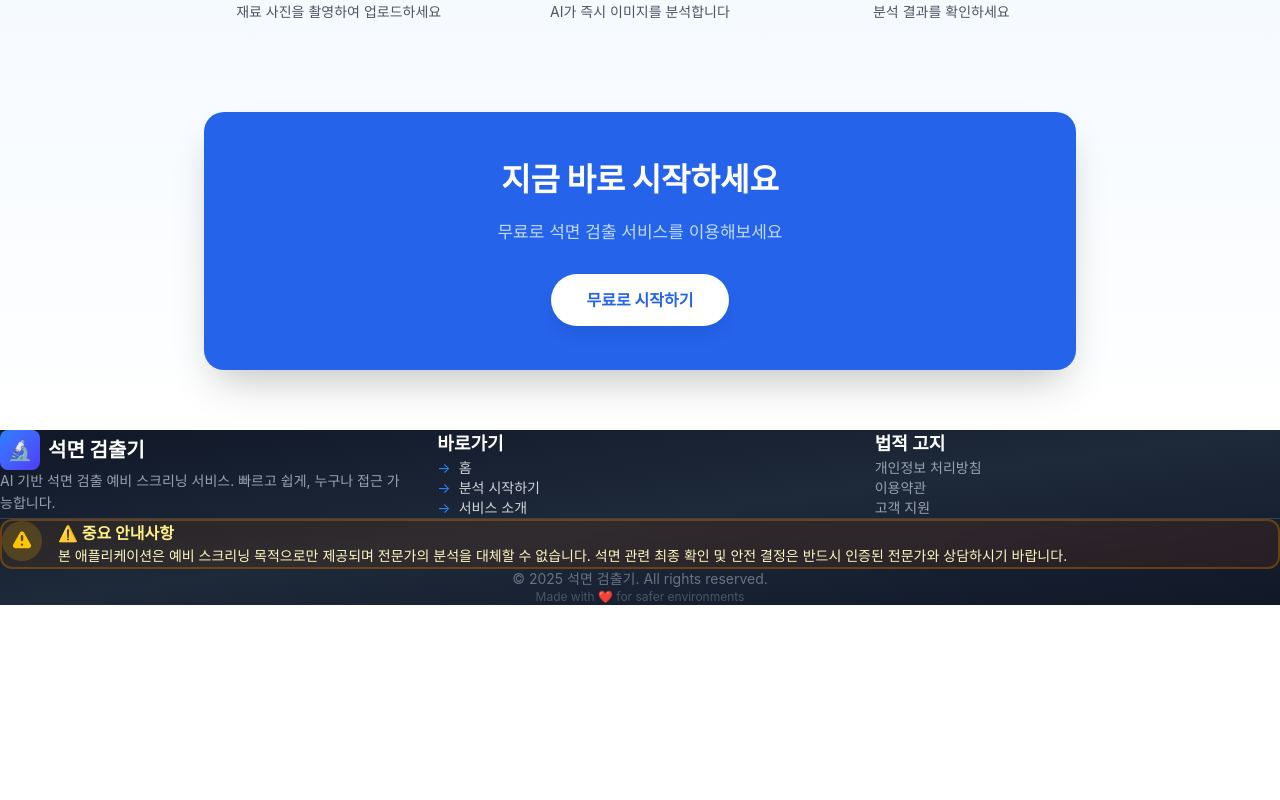
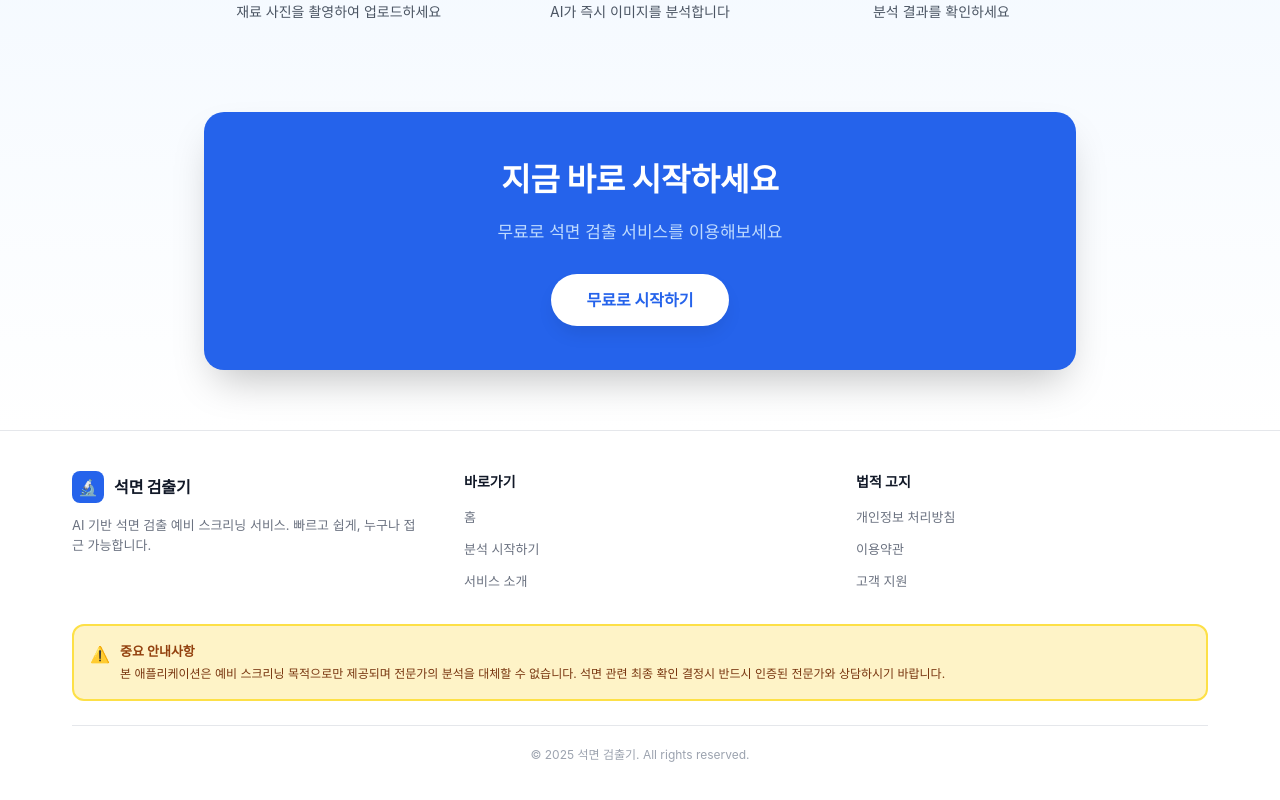
Before and after one commit to Kicklani/asbestos_FE, a React (Vite) app: page / in a window 1280 px wide. Shown: the part 958-1758 px from the top of the page. Before the commit the page ends 1563 px from the top, so only its background shows below. Built offline with nearby package versions, Linux system fonts and the light colour scheme.

Commit message:
✨ feat: Footer 디자인 수정

```diff
--- a/src/components/layout/Footer.tsx
+++ b/src/components/layout/Footer.tsx
@@ -1,92 +1,252 @@
-import React from 'react';
-import { Link } from 'react-router-dom';
+import React from "react";
+import { Link } from "react-router-dom";
 
 export const Footer: React.FC = () => {
-  const currentYear = new Date().getFullYear();
-
   return (
-    <footer className="bg-gradient-to-br from-gray-900 via-gray-800 to-gray-900 text-gray-300 mt-auto">
-      <div className="container mx-auto px-4 py-12">
-        <div className="grid grid-cols-1 md:grid-cols-3 gap-8">
-          {/* About Section */}
+    <footer
+      style={{
+        background: "white",
+        borderTop: "1px solid #e5e7eb",
+        width: "100%",
+        display: "flex",
+        justifyContent: "center",
+        marginTop: "auto",
+      }}
+    >
+      <div style={{ width: "100%", maxWidth: "1200px", padding: "40px 32px" }}>
+        <div
+          style={{
+            display: "grid",
+            gridTemplateColumns: "repeat(auto-fit, minmax(200px, 1fr))",
+            gap: "40px",
+            marginBottom: "32px",
+          }}
+        >
+          {/* 브랜드 섹션 */}
           <div>
-            <div className="flex items-center gap-2 mb-4">
-              <div className="w-10 h-10 bg-gradient-to-br from-blue-500 to-indigo-600 rounded-lg flex items-center justify-center">
-                <span className="text-white font-bold text-xl">🔬</span>
+            <div
+              style={{
+                display: "flex",
+                alignItems: "center",
+                gap: "10px",
+                marginBottom: "12px",
+              }}
+            >
+              <div
+                style={{
+                  width: "32px",
+                  height: "32px",
+                  background: "#2563eb",
+                  borderRadius: "8px",
+                  display: "flex",
+                  alignItems: "center",
+                  justifyContent: "center",
+                }}
+              >
+                <span style={{ fontSize: "16px" }}>🔬</span>
               </div>
-              <h3 className="text-white font-bold text-xl">석면 검출기</h3>
+              <span
+                style={{
+                  fontSize: "16px",
+                  fontWeight: "900",
+                  color: "#111827",
+                }}
+              >
+                석면 검출기
+              </span>
             </div>
-            <p className="text-sm text-gray-400 leading-relaxed">
-              AI 기반 석면 검출 예비 스크리닝 서비스.
-              빠르고 쉽게, 누구나 접근 가능합니다.
+            <p
+              style={{ fontSize: "13px", color: "#6b7280", lineHeight: "1.6" }}
+            >
+              AI 기반 석면 검출 예비 스크리닝 서비스. 빠르고 쉽게, 누구나 접근
+              가능합니다.
             </p>
           </div>
 
-          {/* Quick Links */}
+          {/* 바로가기 */}
           <div>
-            <h3 className="text-white font-semibold text-lg mb-4">바로가기</h3>
-            <ul className="space-y-3">
+            <h3
+              style={{
+                fontSize: "14px",
+                fontWeight: "700",
+                color: "#111827",
+                marginBottom: "12px",
+              }}
+            >
+              바로가기
+            </h3>
+            <ul
+              style={{
+                listStyle: "none",
+                padding: 0,
+                margin: 0,
+                display: "flex",
+                flexDirection: "column",
+                gap: "8px",
+              }}
+            >
               <li>
-                <Link to="/" className="text-sm hover:text-blue-400 transition-colors flex items-center gap-2 group">
-                  <span className="text-blue-500 group-hover:translate-x-1 transition-transform">→</span>
+                <Link
+                  to="/"
+                  style={{
+                    fontSize: "13px",
+                    color: "#6b7280",
+                    textDecoration: "none",
+                  }}
+                  onMouseOver={(e) => (e.currentTarget.style.color = "#2563eb")}
+                  onMouseOut={(e) => (e.currentTarget.style.color = "#6b7280")}
+                >
                   홈
                 </Link>
               </li>
               <li>
-                <Link to="/analysis" className="text-sm hover:text-blue-400 transition-colors flex items-center gap-2 group">
-                  <span className="text-blue-500 group-hover:translate-x-1 transition-transform">→</span>
+                <Link
+                  to="/analysis"
+                  style={{
+                    fontSize: "13px",
+                    color: "#6b7280",
+                    textDecoration: "none",
+                  }}
+                  onMouseOver={(e) => (e.currentTarget.style.color = "#2563eb")}
+                  onMouseOut={(e) => (e.currentTarget.style.color = "#6b7280")}
+                >
                   분석 시작하기
                 </Link>
               </li>
               <li>
-                <Link to="/about" className="text-sm hover:text-blue-400 transition-colors flex items-center gap-2 group">
-                  <span className="text-blue-500 group-hover:translate-x-1 transition-transform">→</span>
+                <Link
+                  to="/about"
+                  style={{
+                    fontSize: "13px",
+                    color: "#6b7280",
+                    textDecoration: "none",
+                  }}
+                  onMouseOver={(e) => (e.currentTarget.style.color = "#2563eb")}
+                  onMouseOut={(e) => (e.currentTarget.style.color = "#6b7280")}
+                >
                   서비스 소개
                 </Link>
               </li>
             </ul>
           </div>
 
-          {/* Contact & Legal */}
+          {/* 법적 고지 */}
           <div>
-            <h3 className="text-white font-semibold text-lg mb-4">법적 고지</h3>
-            <ul className="space-y-3 text-sm text-gray-400">
-              <li className="hover:text-gray-300 cursor-pointer transition-colors">개인정보 처리방침</li>
-              <li className="hover:text-gray-300 cursor-pointer transition-colors">이용약관</li>
-              <li className="hover:text-gray-300 cursor-pointer transition-colors">고객 지원</li>
+            <h3
+              style={{
+                fontSize: "14px",
+                fontWeight: "700",
+                color: "#111827",
+                marginBottom: "12px",
+              }}
+            >
+              법적 고지
+            </h3>
+            <ul
+              style={{
+                listStyle: "none",
+                padding: 0,
+                margin: 0,
+                display: "flex",
+                flexDirection: "column",
+                gap: "8px",
+              }}
+            >
+              <li>
+                <a
+                  href="#"
+                  style={{
+                    fontSize: "13px",
+                    color: "#6b7280",
+                    textDecoration: "none",
+                  }}
+                  onMouseOver={(e) => (e.currentTarget.style.color = "#2563eb")}
+                  onMouseOut={(e) => (e.currentTarget.style.color = "#6b7280")}
+                >
+                  개인정보 처리방침
+                </a>
+              </li>
+              <li>
+                <a
+                  href="#"
+                  style={{
+                    fontSize: "13px",
+                    color: "#6b7280",
+                    textDecoration: "none",
+                  }}
+                  onMouseOver={(e) => (e.currentTarget.style.color = "#2563eb")}
+                  onMouseOut={(e) => (e.currentTarget.style.color = "#6b7280")}
+                >
+                  이용약관
+                </a>
+              </li>
+              <li>
+                <a
+                  href="#"
+                  style={{
+                    fontSize: "13px",
+                    color: "#6b7280",
+                    textDecoration: "none",
+                  }}
+                  onMouseOver={(e) => (e.currentTarget.style.color = "#2563eb")}
+                  onMouseOut={(e) => (e.currentTarget.style.color = "#6b7280")}
+                >
+                  고객 지원
+                </a>
+              </li>
             </ul>
           </div>
         </div>
 
-        {/* Disclaimer */}
-        <div className="mt-10 pt-8 border-t border-gray-700">
-          <div className="bg-gradient-to-r from-yellow-900/20 to-orange-900/20 border-2 border-yellow-700/50 rounded-xl p-5 mb-6 backdrop-blur-sm">
-            <div className="flex gap-4">
-              <div className="flex-shrink-0">
-                <div className="w-10 h-10 bg-yellow-500/20 rounded-full flex items-center justify-center">
-                  <svg className="w-6 h-6 text-yellow-400" fill="currentColor" viewBox="0 0 20 20">
-                    <path fillRule="evenodd" d="M8.257 3.099c.765-1.36 2.722-1.36 3.486 0l5.58 9.92c.75 1.334-.213 2.98-1.742 2.98H4.42c-1.53 0-2.493-1.646-1.743-2.98l5.58-9.92zM11 13a1 1 0 11-2 0 1 1 0 012 0zm-1-8a1 1 0 00-1 1v3a1 1 0 002 0V6a1 1 0 00-1-1z" clipRule="evenodd" />
-                  </svg>
-                </div>
-              </div>
-              <div className="text-sm">
-                <p className="text-yellow-200 font-bold mb-2 text-base">⚠️ 중요 안내사항</p>
-                <p className="text-yellow-100 leading-relaxed">
-                  본 애플리케이션은 예비 스크리닝 목적으로만 제공되며 전문가의 분석을 대체할 수 없습니다.
-                  석면 관련 최종 확인 및 안전 결정은 반드시 인증된 전문가와 상담하시기 바랍니다.
-                </p>
-              </div>
+        {/* 중요 안내사항 */}
+        <div
+          style={{
+            padding: "16px",
+            background: "#fef3c7",
+            border: "2px solid #fde047",
+            borderRadius: "12px",
+            marginBottom: "24px",
+          }}
+        >
+          <div style={{ display: "flex", alignItems: "start", gap: "10px" }}>
+            <span style={{ fontSize: "16px", flexShrink: 0 }}>⚠️</span>
+            <div>
+              <h4
+                style={{
+                  fontSize: "13px",
+                  fontWeight: "700",
+                  color: "#92400e",
+                  marginBottom: "4px",
+                }}
+              >
+                중요 안내사항
+              </h4>
+              <p
+                style={{
+                  fontSize: "12px",
+                  color: "#78350f",
+                  lineHeight: "1.5",
+                }}
+              >
+                본 애플리케이션은 예비 스크리닝 목적으로만 제공되며 전문가의
+                분석을 대체할 수 없습니다. 석면 관련 최종 확인 결정시 반드시
+                인증된 전문가와 상담하시기 바랍니다.
+              </p>
             </div>
           </div>
+        </div>
 
-          <div className="text-center">
-            <p className="text-sm text-gray-500 mb-2">
-              &copy; {currentYear} 석면 검출기. All rights reserved.
-            </p>
-            <p className="text-xs text-gray-600">
-              Made with ❤️ for safer environments
-            </p>
-          </div>
+        {/* 저작권 */}
+        <div
+          style={{
+            borderTop: "1px solid #e5e7eb",
+            paddingTop: "20px",
+            textAlign: "center",
+          }}
+        >
+          <p style={{ fontSize: "12px", color: "#9ca3af" }}>
+            © 2025 석면 검출기. All rights reserved.
+          </p>
         </div>
       </div>
     </footer>
```
